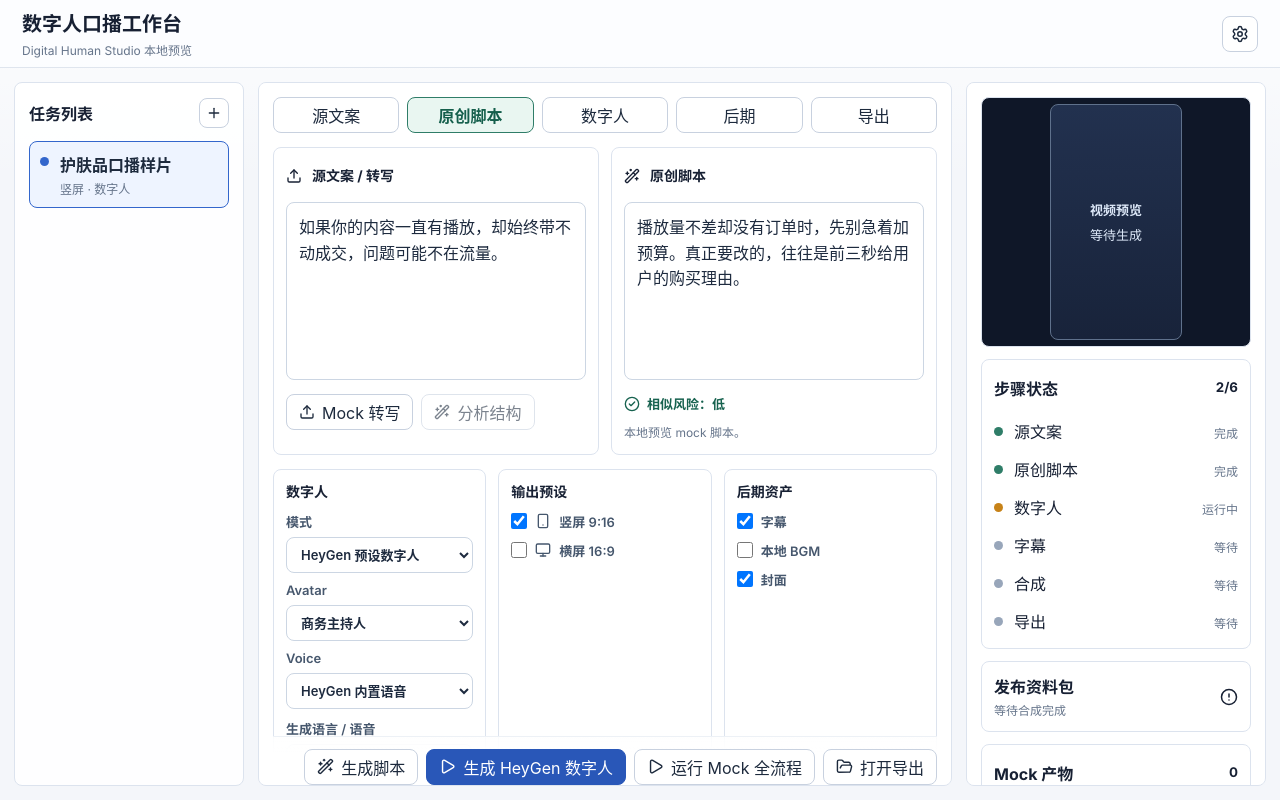
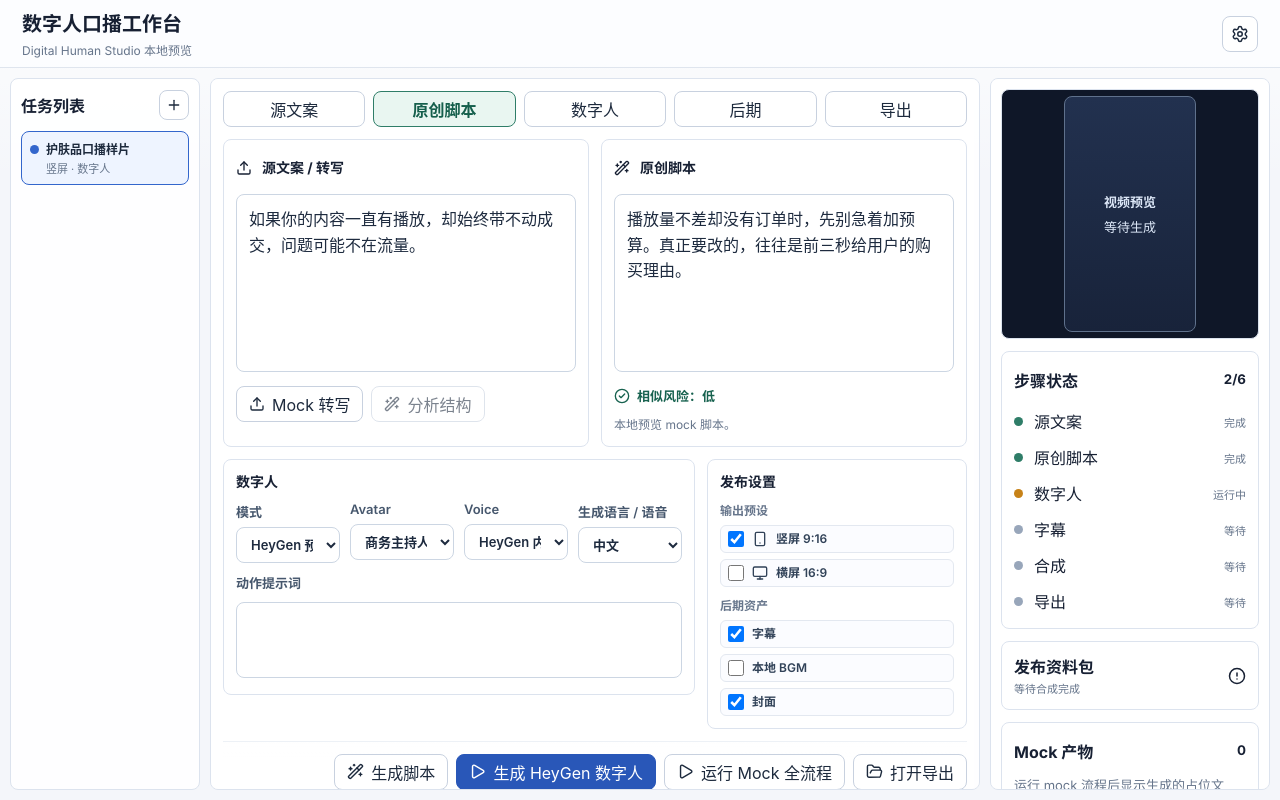
Before and after one commit to 359073395/digital-human-studio, a React (Vite) app: page / in a window 1280 px wide. Built offline with nearby package versions, Linux system fonts and the light colour scheme.

Commit message:
Refine workbench layout and credential recovery

```diff
--- a/src/renderer/App.tsx
+++ b/src/renderer/App.tsx
@@ -610,8 +610,9 @@ export function App() {
           </div>
 
           <div className="settings-grid">
-            <section className="compact-block">
+            <section className="compact-block avatar-settings-block">
               <h3>数字人</h3>
+              <div className="avatar-settings-grid">
                 <label>
                   模式
                   <select
@@ -657,6 +658,7 @@ export function App() {
                     ))}
                   </select>
                 </label>
+              </div>
               {selectedTask.avatarMode === "image-presenter" ? (
                 <>
                   <label>
@@ -678,6 +680,7 @@ export function App() {
                       }
                     />
                   </label>
+                  <div className="asset-chip-grid">
                     <div className="asset-chip">
                       <span>商品图</span>
                       <strong>{productImageAsset?.relativePath ?? "未上传"}</strong>
@@ -685,6 +688,7 @@ export function App() {
                     <div className="asset-chip">
                       <span>人物商品图</span>
                       <strong>{generatedPresenterAsset?.relativePath ?? "未生成"}</strong>
+                    </div>
                   </div>
                   <div className="button-row">
                     <button
@@ -706,7 +710,7 @@ export function App() {
                   </div>
                 </>
               ) : null}
-              <label>
+              <label className="motion-prompt-field">
                 动作提示词
                 <textarea
                   className="compact-textarea"
@@ -723,9 +727,13 @@ export function App() {
               </label>
             </section>
 
-            <section className="compact-block">
-              <h3>输出预设</h3>
-              <label className="checkbox-row">
+            <section className="compact-block publishing-settings-block">
+              <h3>发布设置</h3>
+              <div className="publishing-options">
+                <div className="publish-option-group">
+                  <span className="publish-option-title">输出预设</span>
+                  <div className="option-row-list">
+                    <label className="checkbox-row compact-checkbox">
                       <input
                         type="checkbox"
                         checked={selectedTask.selectedOutputPresets.includes("portrait-9-16")}
@@ -736,7 +744,7 @@ export function App() {
                       <Smartphone size={16} />
                       竖屏 9:16
                     </label>
-              <label className="checkbox-row">
+                    <label className="checkbox-row compact-checkbox">
                       <input
                         type="checkbox"
                         checked={selectedTask.selectedOutputPresets.includes("landscape-16-9")}
@@ -747,22 +755,26 @@ export function App() {
                       <Monitor size={16} />
                       横屏 16:9
                     </label>
-            </section>
-
-            <section className="compact-block">
-              <h3>后期资产</h3>
-              <label className="checkbox-row">
+                  </div>
+                </div>
+                <div className="publish-option-group">
+                  <span className="publish-option-title">后期资产</span>
+                  <div className="option-row-list">
+                    <label className="checkbox-row compact-checkbox">
                       <input type="checkbox" defaultChecked />
                       字幕
                     </label>
-              <label className="checkbox-row">
+                    <label className="checkbox-row compact-checkbox">
                       <input type="checkbox" />
                       本地 BGM
                     </label>
-              <label className="checkbox-row">
+                    <label className="checkbox-row compact-checkbox">
                       <input type="checkbox" defaultChecked />
                       封面
                     </label>
+                  </div>
+                </div>
+              </div>
             </section>
           </div>
 
--- a/src/renderer/styles.css
+++ b/src/renderer/styles.css
@@ -82,10 +82,10 @@ button:disabled {
 
 .workspace {
   display: grid;
-  grid-template-columns: minmax(210px, 230px) minmax(0, 1fr) minmax(280px, 300px);
-  gap: 14px;
+  grid-template-columns: minmax(168px, 190px) minmax(0, 1fr) minmax(260px, 280px);
+  gap: 10px;
   min-height: 0;
-  padding: 14px;
+  padding: 10px;
   overflow: hidden;
 }
 
@@ -100,16 +100,16 @@ button:disabled {
 
 .task-pane,
 .preview-pane {
-  padding: 14px;
+  padding: 10px;
 }
 
 .editor-pane {
   display: grid;
   grid-template-rows: auto auto auto auto;
   align-content: start;
-  gap: 14px;
+  gap: 12px;
   overflow: auto;
-  padding: 14px;
+  padding: 12px;
 }
 
 .pane-heading,
@@ -155,18 +155,25 @@ button:disabled {
 .task-list,
 .step-list {
   display: grid;
-  gap: 8px;
-  margin-top: 12px;
+  gap: 6px;
+  margin-top: 10px;
 }
 
 .task-row {
   display: grid;
-  grid-template-columns: 10px 1fr;
-  gap: 10px;
+  grid-template-columns: 8px 1fr;
+  gap: 8px;
   width: 100%;
-  min-height: 62px;
-  padding: 10px;
+  min-height: 48px;
+  padding: 8px;
   text-align: left;
+}
+
+.task-row strong {
+  overflow: hidden;
+  font-size: 12px;
+  text-overflow: ellipsis;
+  white-space: nowrap;
 }
 
 .task-row.active {
@@ -182,9 +189,9 @@ button:disabled {
 .task-row small,
 .step-row small,
 .export-block span {
-  margin-top: 4px;
+  margin-top: 3px;
   color: #66758b;
-  font-size: 12px;
+  font-size: 11px;
 }
 
 .task-dot {
@@ -242,7 +249,60 @@ button:disabled {
 }
 
 .settings-grid {
-  grid-template-columns: repeat(auto-fit, minmax(180px, 1fr));
+  grid-template-columns: minmax(420px, 1fr) minmax(220px, 260px);
+  align-items: start;
+}
+
+.avatar-settings-grid {
+  display: grid;
+  grid-template-columns: repeat(4, minmax(0, 1fr));
+  gap: 10px;
+  margin-top: 10px;
+}
+
+.avatar-settings-grid label {
+  margin-top: 0;
+}
+
+.asset-chip-grid {
+  display: grid;
+  grid-template-columns: repeat(2, minmax(0, 1fr));
+  gap: 8px;
+  margin-top: 10px;
+}
+
+.asset-chip-grid .asset-chip {
+  margin-top: 0;
+}
+
+.publishing-settings-block {
+  align-self: start;
+  padding: 10px;
+}
+
+.publishing-options,
+.publish-option-group,
+.option-row-list {
+  display: grid;
+}
+
+.publishing-options {
+  gap: 10px;
+  margin-top: 10px;
+}
+
+.publish-option-group {
+  gap: 6px;
+}
+
+.publish-option-title {
+  color: #66758b;
+  font-size: 12px;
+  font-weight: 700;
+}
+
+.option-row-list {
+  gap: 6px;
 }
 
 .field-block,
@@ -359,6 +419,17 @@ label {
   display: flex;
   align-items: center;
   gap: 8px;
+}
+
+.compact-checkbox {
+  min-height: 28px;
+  margin-top: 0;
+  padding: 4px 7px;
+  border: 1px solid #e3e8f0;
+  border-radius: 6px;
+  background: #fbfcff;
+  color: #314258;
+  font-size: 12px;
 }
 
 .checkbox-row input {
```
Also changed, not shown: src/main/storage/credentialStore.ts (+11 -2 lines), 1 other file (tests, documents, lock files or other folders). Lines whose indentation alone changed are shown as unchanged.
